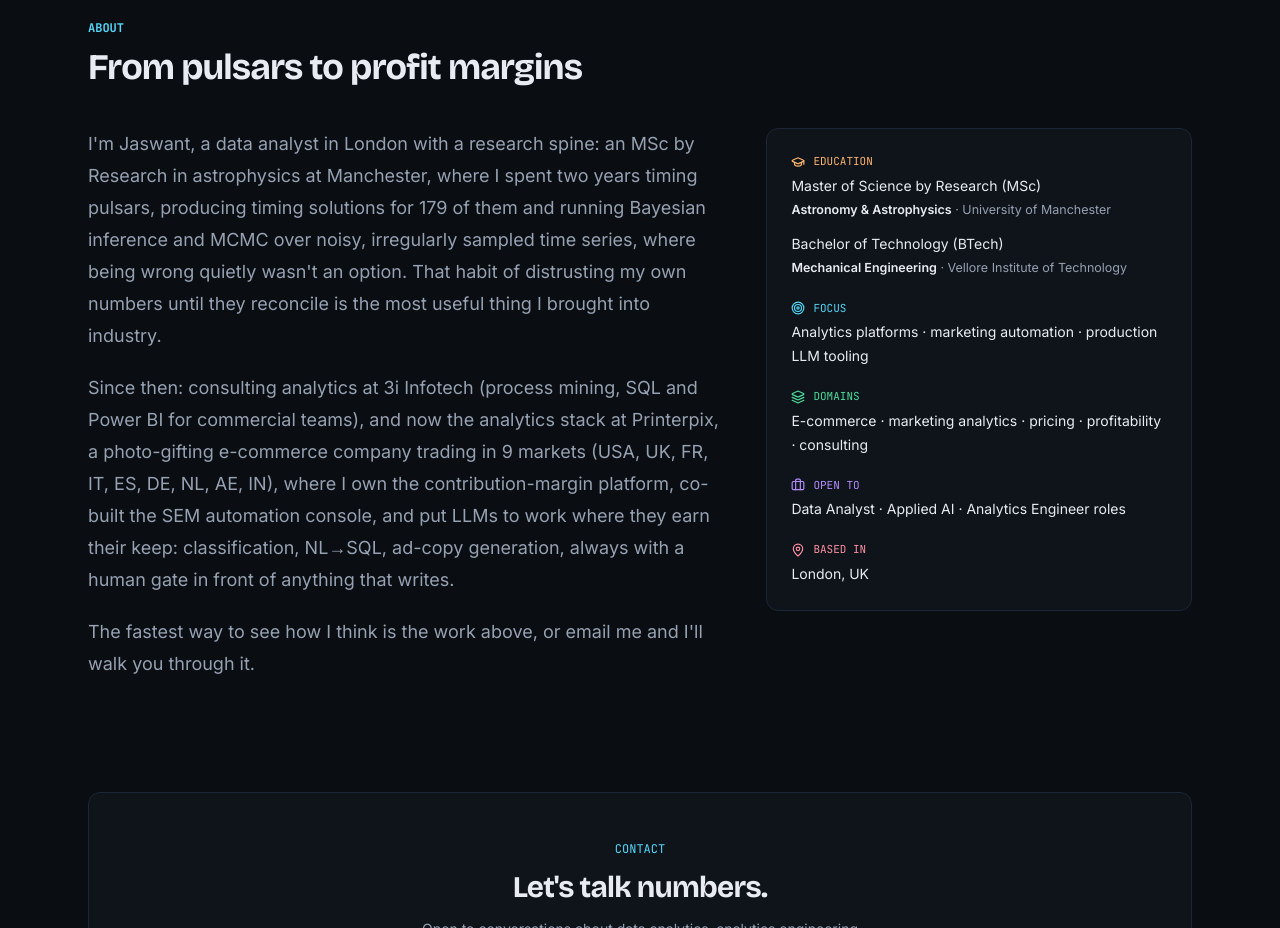
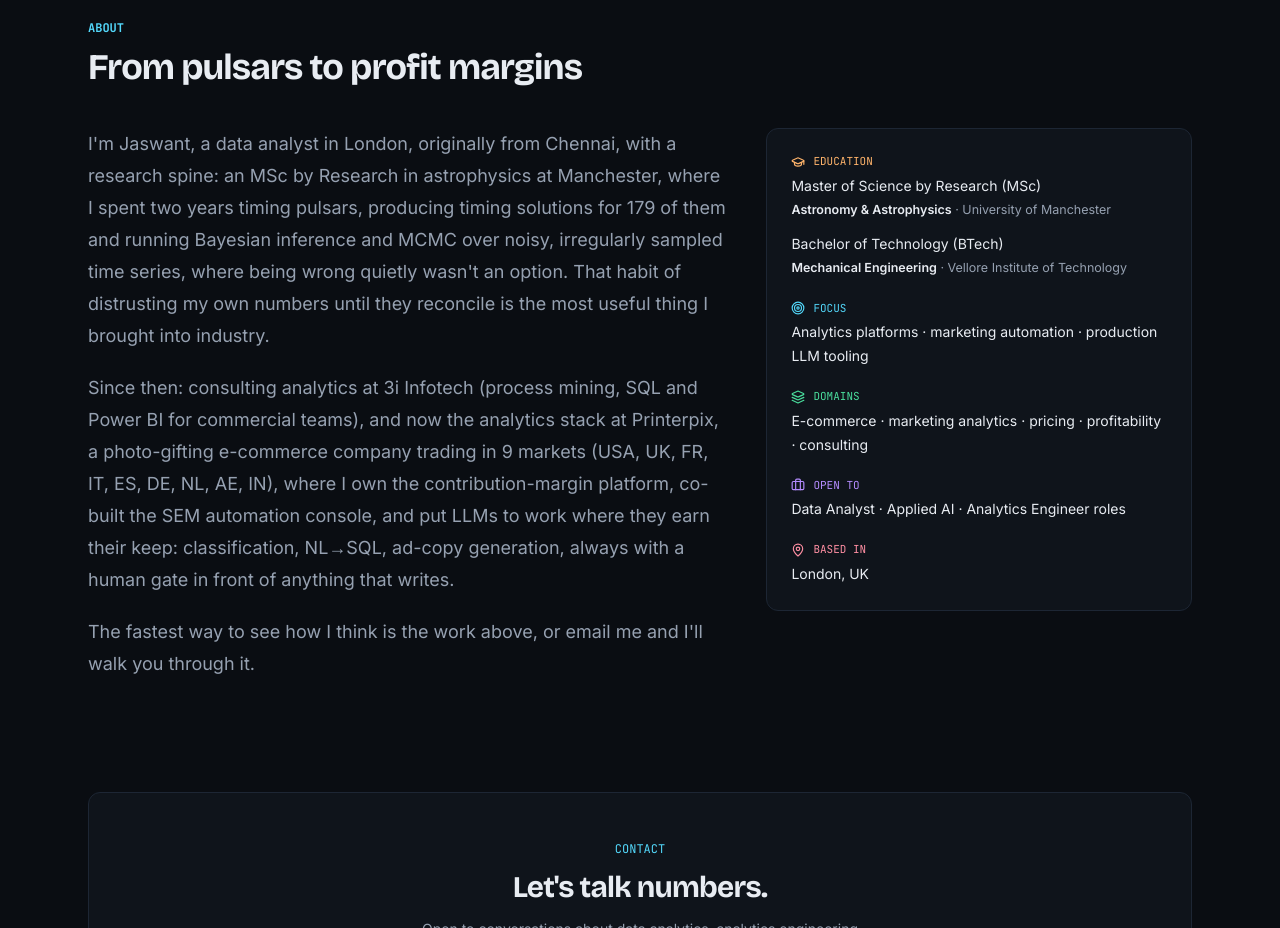
Before and after one commit to jaswantjayacumaar/portfolio, a Next.js app: page / in a window 1280 px wide. Shown: the part 8640-9568 px from the top of the page. Built offline with nearby package versions, Linux system fonts and the light colour scheme.

Commit message:
About: mention originally from Chennai
- Fold origin into the About prose rather than a separate facts row

```diff
--- a/src/app/page.tsx
+++ b/src/app/page.tsx
@@ -899,8 +899,9 @@ export default function Home() {
             <Reveal>
               <div className="space-y-5 text-lg leading-8 text-muted">
                 <p>
-                  I&apos;m Jaswant, a data analyst in London with a research
-                  spine: an MSc by Research in astrophysics at Manchester, where
+                  I&apos;m Jaswant, a data analyst in London, originally from
+                  Chennai, with a research spine: an MSc by Research in
+                  astrophysics at Manchester, where
                   I spent two years timing pulsars, producing timing solutions
                   for 179 of them and running Bayesian inference and MCMC over
                   noisy, irregularly sampled time series, where being wrong
```
